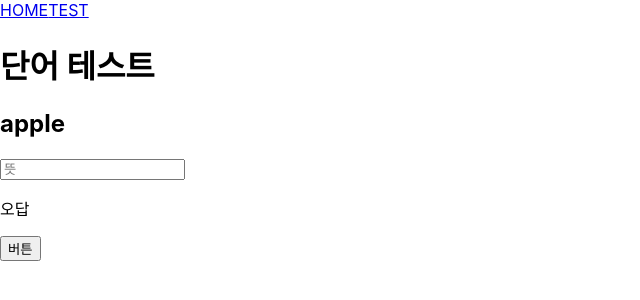
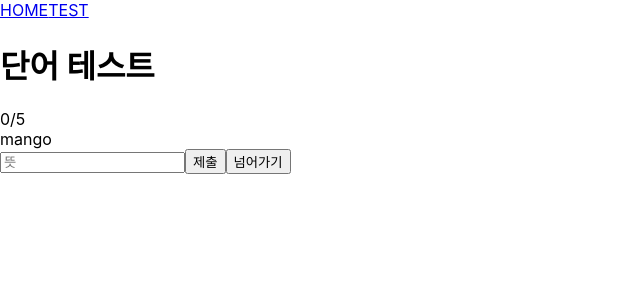
Before and after one commit to 2seunghye/wordbook-fe, a React (Create React App) app: page /#/test in a window 1280 px wide. Shown: the top 300 px of the page, without its empty margins (0-640 px from the left). Built offline with nearby package versions, Linux system fonts and the light colour scheme.

Commit message:
Update WordTest Function

```diff
--- /dev/null
+++ b/src/Components/WordTest/OnTest.js
@@ -0,0 +1,22 @@
+import React from 'react';
+import TestAns from './TestAns';
+
+class OnTest extends React.Component {
+  render() {
+    const { testWord, testIndex, nextWord, handleCorrectAnswer, handleNextWord } = this.props;
+    return (
+      <div>
+        <div>{testWord.voca}</div>
+        <TestAns
+          handleCorrectAnswer={handleCorrectAnswer}
+          handleNextWord={handleNextWord}
+          testWord={testWord}
+          testIndex={testIndex}
+          nextWord={nextWord}
+        />
+      </div>
+    );
+  }
+}
+
+export default OnTest;
--- a/src/Components/WordTest/TestAns.js
+++ b/src/Components/WordTest/TestAns.js
@@ -5,23 +5,39 @@ class TestAns extends React.Component {
     super(props);
     this.state = {
       meaningInput: '',
+      enteredWrongAnswer: false,
     };
   }
-  inputChange = (e) => {
+
+  handleChange = (e) => {
     this.setState({
       meaningInput: e.target.value,
     });
   };
 
-  submitInput = () => {
-    if (this.state.meaningInput === this.props.testMeaning) {
-      this.props.nextWord();
+  handleKeyPress = (e) => {
+    if (e.key === 'Enter') this.handleSubmit();
+  };
+
+  handleSubmit = () => {
+    if (this.state.meaningInput === this.props.testWord.meaning) {
+      this.setState({ meaningInput: '', enteredWrongAnswer: false });
+      this.props.handleCorrectAnswer(this.props.testWord.id);
+      this.props.handleNextWord();
+    } else {
+      this.setState({ enteredWrongAnswer: true });
     }
-    this.setState({ meaningInput: '' });
+  };
+
+  handlePass = () => {
+    this.setState({
+      enteredWrongAnswer: false,
+    });
+    this.props.handleNextWord();
   };
 
   render() {
-    const testMeaning = this.props.testMeaning;
+    const testMeaning = this.props;
     return (
       <div>
         <input
@@ -29,13 +45,17 @@ class TestAns extends React.Component {
           id="meaningInput"
           name="meaningInput"
           placeholder="뜻"
-          onChange={this.inputChange}
+          onChange={this.handleChange}
+          onKeyPress={this.handleKeyPress}
           value={this.state.meaningInput}
         />
-        <p>{this.state.meaningInput === testMeaning ? '정답' : '오답'}</p>
-        <button type="button" onClick={this.submitInput}>
-          버튼
+        <button type="button" onClick={this.handleSubmit}>
+          제출
         </button>
+        <button type="button" onClick={this.handlePass}>
+          넘어가기
+        </button>
+        <div>{this.state.enteredWrongAnswer ? '틀렸습니다. 다시 입력하세요' : ''}</div>
       </div>
     );
   }
--- /dev/null
+++ b/src/Components/WordTest/TestResult.js
@@ -0,0 +1,14 @@
+import { Component } from 'react';
+
+class TestResult extends Component {
+  render() {
+    const { score } = this.props;
+    return (
+      <div>
+        <div>점수: {score}</div>
+      </div>
+    );
+  }
+}
+
+export default TestResult;
--- a/src/Components/WordTest/WordTest.js
+++ b/src/Components/WordTest/WordTest.js
@@ -1,11 +1,14 @@
 import React from 'react';
-import TestAns from './TestAns';
+import TestResult from './TestResult';
+import OnTest from './OnTest';
 
 class WordTest extends React.Component {
   constructor(props) {
     super(props);
     this.state = {
+      score: 0,
       testIndex: 0,
+      isFinish: false,
       testWords: [
         {
           id: 0,
@@ -23,17 +26,20 @@ class WordTest extends React.Component {
           id: 2,
           voca: 'pineapple',
           meaning: '파인애플',
+          isSuccess: false,
         },
-        // {
-        //   id: 3,
-        //   voca: 'mango',
-        //   meaning: '망고',
-        // },
-        // {
-        //   id: 4,
-        //   voca: 'pear',
-        //   meaning: '배',
-        // },
+        {
+          id: 3,
+          voca: 'mango',
+          meaning: '망고',
+          isSuccess: false,
+        },
+        {
+          id: 4,
+          voca: 'pear',
+          meaning: '배',
+          isSuccess: false,
+        },
         // {
         //   id: 5,
         //   voca: 'peach',
@@ -73,25 +79,64 @@ class WordTest extends React.Component {
     };
   }
 
-  nextWord = () => {
+  shuffleArray(array) {
+    for (let i = 0; i < array.length; i++) {
+      let j = Math.floor(Math.random() * (i + 1));
+      [array[i], array[j]] = [array[j], array[i]];
+    }
+    return array;
+  }
+
+  handleNextWord = () => {
+    this.setState({
+      testIndex: this.state.testIndex + 1,
+    });
     if (this.state.testIndex === this.state.testWords.length - 1) {
-      console.log('test 완료');
-      return;
+      this.setState({
+        isFinish: true,
+      });
     }
+  };
 
-    this.setState((prevState) => ({ testIndex: prevState.testIndex + 1 }));
+  handleCorrectAnswer = (id) => {
+    const { testWords } = this.state;
+    const index = testWords.findIndex((word) => {
+      if (word.id === id) return true;
+    });
+    let newTestWords = testWords.slice();
+    newTestWords[index].isSuccess = true;
+    this.setState({
+      testWords: newTestWords,
+      score: this.state.score + 1,
+    });
   };
 
   render() {
-    const testWords = this.state.testWords;
-    const testVoca = testWords[this.state.testIndex].voca;
-    const testMeaning = testWords[this.state.testIndex].meaning;
+    // this.setState({
+    //   testWords: this.shuffleArray(this.props.testWords),
+    // });
+
+    const testWords = this.shuffleArray(this.state.testWords);
+    const { score, testIndex, isFinish } = this.state;
+    console.log(this.state.testWords);
 
     return (
       <div>
         <h1>단어 테스트</h1>
-        <h2>{testVoca}</h2>
-        <TestAns testMeaning={testMeaning} nextWord={this.nextWord} />
+
+        <div>
+          {testIndex}/{testWords.length}
+        </div>
+        {isFinish ? (
+          <TestResult score={score} />
+        ) : (
+          <OnTest
+            handleCorrectAnswer={this.handleCorrectAnswer}
+            handleNextWord={this.handleNextWord}
+            testWord={testWords[testIndex]}
+            testIndex={testIndex}
+          />
+        )}
       </div>
     );
   }
```
Also changed, not shown: 1 other file (tests, documents, lock files or other folders).
